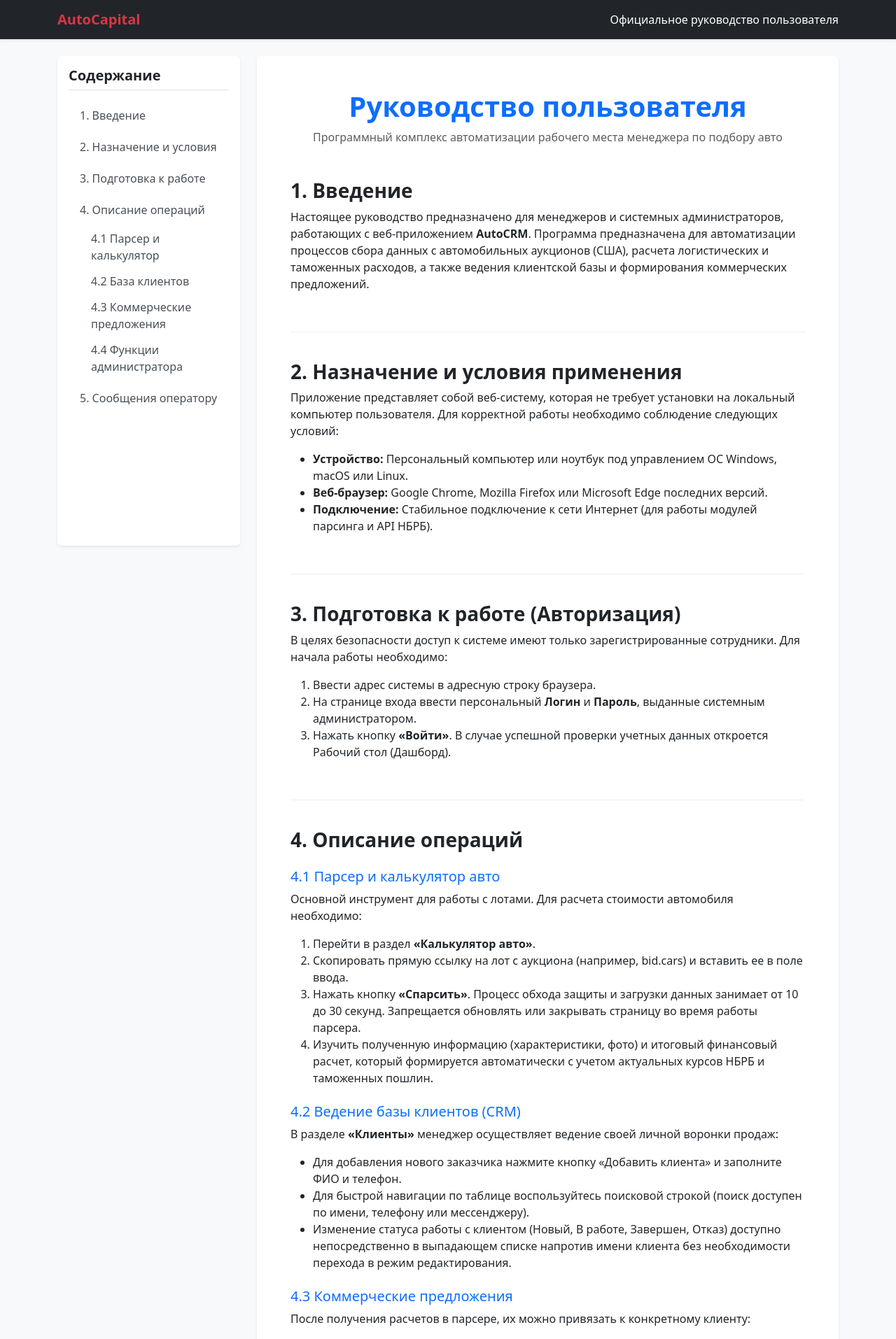
After one commit to CKOPOiLETO/auto_crm, a Flask app: page /manual in a window 1280 px wide. The commit adds this page. Shown: the top 1914 px of the page at 70% size. Run offline with Flask 3, Linux system fonts and the light colour scheme; the visitor is signed in with stand-in values (Sample User, id 1).

Commit message:
ещё раз фиксанул картинки(медленно но верно)

```diff
--- a/app/__init__.py
+++ b/app/__init__.py
@@ -46,7 +46,11 @@ def create_app(config_class=Config):
     def home():
         # Теперь при входе на сайт всех перекидывает на красивый дашборд
         return redirect(url_for('manager.dashboard'))
-
+    from flask import render_template
+    @app.route('/manual')
+    @login_required
+    def manual():
+        return render_template('user_manual.html')
     return app
 
 # Импортируем модели в конце, чтобы SQLAlchemy их увидел
--- a/app/routes/parser.py
+++ b/app/routes/parser.py
@@ -1,10 +1,12 @@
 # app/routes/parser.py
-from flask import Blueprint, render_template, request, flash, redirect, url_for
+from flask import Blueprint, render_template, request, flash, redirect, url_for, abort, Response
 from decimal import Decimal
 import re
 import datetime
+from urllib.parse import urlparse, unquote
 from flask_login import current_user
 from flask_login import login_required
+import requests
 
 from app import db
 from app.models.car import Car
@@ -12,12 +14,123 @@ from app.models.client import Client # <--- Импортируем клиент
 from app.models.proposal import Proposal # <--- Импортируем предложения
 from app.services.browser import create_driver
 from app.services.bidcars_parser import BidCarsParser
+from app.services import bidcars_image_context
 import json
 from app.services.calculator import AutoCalculator
 from datetime import datetime
 from selenium.common.exceptions import WebDriverException, NoSuchWindowException
 
 parser_bp = Blueprint('parser', __name__, template_folder='../templates/parser')
+
+_BIDCARS_HOST_EXACT = frozenset({'bid.cars', 'www.bid.cars'})
+_BIDCARS_HOST_SUFFIX = '.bid.cars'
+_MAX_PROXY_IMAGE_BYTES = 12 * 1024 * 1024
+_IMAGE_REQ_HEADERS = {
+    'User-Agent': (
+        'Mozilla/5.0 (Windows NT 10.0; Win64; x64) AppleWebKit/537.36 '
+        '(KHTML, like Gecko) Chrome/120.0.0.0 Safari/537.36'
+    ),
+    'Accept': 'image/avif,image/webp,image/apng,image/*,*/*;q=0.8',
+}
+
+
+def _allowed_bidcars_image_url(url: str) -> bool:
+    if not url or not isinstance(url, str):
+        return False
+    try:
+        parsed = urlparse(url.strip())
+        if parsed.scheme not in ('http', 'https'):
+            return False
+        host = parsed.netloc.lower().split(':')[0]
+        if host in _BIDCARS_HOST_EXACT:
+            return True
+        return host.endswith(_BIDCARS_HOST_SUFFIX)
+    except Exception:
+        return False
+
+
+def _url_looks_like_image(url: str) -> bool:
+    lower = url.lower().split('?', 1)[0]
+    return lower.endswith(('.jpg', '.jpeg', '.png', '.webp', '.gif'))
+
+
+def _fetch_bidcars_image_bytes(url: str, ctx: dict) -> tuple[bytes, str]:
+    """Загрузка изображения с cookies/UA из сессии Selenium (иначе Cloudflare отдаёт 403)."""
+    sess = requests.Session()
+    for c in ctx.get('cookies') or []:
+        name, value = c.get('name'), c.get('value')
+        if not name:
+            continue
+        try:
+            sess.cookies.set(
+                name,
+                value,
+                domain=c.get('domain'),
+                path=c.get('path') or '/',
+            )
+        except Exception:
+            continue
+
+    ref = (ctx.get('referer') or 'https://bid.cars/').strip()
+    if not ref.endswith('/'):
+        ref = ref + '/'
+    try:
+        p = urlparse(ref)
+        origin = f'{p.scheme}://{p.netloc}' if p.scheme and p.netloc else 'https://bid.cars'
+    except Exception:
+        origin = 'https://bid.cars'
+
+    ua = (ctx.get('user_agent') or '').strip() or _IMAGE_REQ_HEADERS['User-Agent']
+    headers = {
+        'User-Agent': ua,
+        'Accept': 'image/avif,image/webp,image/apng,image/*,*/*;q=0.8',
+        'Accept-Language': 'ru-RU,ru;q=0.9,en-US;q=0.8,en;q=0.7',
+        'Referer': ref,
+        'Origin': origin,
+        'Sec-Fetch-Dest': 'image',
+        'Sec-Fetch-Mode': 'no-cors',
+        'Sec-Fetch-Site': 'same-site',
+    }
+    r = sess.get(url, timeout=25, headers=headers, allow_redirects=True)
+    r.raise_for_status()
+    data = r.content
+    if len(data) > _MAX_PROXY_IMAGE_BYTES:
+        raise ValueError('image too large')
+    head = data[:64].lstrip().lower()
+    if head.startswith(b'<!doctype') or head.startswith(b'<html'):
+        raise ValueError('unexpected html (cloudflare?)')
+    ct = (r.headers.get('Content-Type') or '').split(';')[0].strip().lower()
+    if ct.startswith('image/'):
+        content_type = ct
+    elif _url_looks_like_image(url):
+        content_type = 'image/jpeg'
+    else:
+        raise ValueError('not an image')
+    return data, content_type
+
+
+@parser_bp.route('/parser/bidcars-image')
+def bidcars_image():
+    """Прокси картинок: CORP + Cloudflare — нужны cookie/UA от Selenium (параметр ck)."""
+    raw = request.args.get('url', '')
+    url = unquote(raw) if raw else ''
+    ck = (request.args.get('ck') or '').strip()
+    if not _allowed_bidcars_image_url(url):
+        abort(404)
+    ctx = bidcars_image_context.get(ck) if ck else None
+    if not ctx:
+        abort(401)
+    try:
+        data, content_type = _fetch_bidcars_image_bytes(url, ctx)
+    except (requests.RequestException, ValueError) as e:
+        print(f"[!] bidcars-image failed: {e}")
+        abort(502)
+    return Response(
+        data,
+        mimetype=content_type,
+        headers={'Cache-Control': 'private, max-age=300'},
+    )
+
 
 @parser_bp.route('/parser', methods=['GET', 'POST'])
 #@login_required
@@ -26,6 +139,7 @@ def index():
     calc_result = None
     clients = None
     error = None
+    img_ck_token = None
 
     if request.method == 'POST':
         url = request.form.get('url')
@@ -36,6 +150,17 @@ def index():
                 driver = create_driver()
                 parser = BidCarsParser(driver)
                 data = parser.parse_all(url)
+
+                # Контекст для прокси фото (Cloudflare пропускает только с cookie из этого браузера)
+                if data and data.get('photos'):
+                    try:
+                        ua = driver.execute_script("return navigator.userAgent")
+                        lot_ref = (data.get('url') or url).strip()
+                        img_ck_token = bidcars_image_context.store(
+                            driver.get_cookies(), ua, lot_ref
+                        )
+                    except Exception as e:
+                        print(f"[!] bidcars image context: {e}")
 
                 # 2. Проверяем, удалось ли получить данные
                 # Если цена вернулась как "$0" или None, значит защита нас заблокировала
@@ -89,7 +214,14 @@ def index():
                     except:
                         pass
 
-    return render_template('index.html', data=data, calc_result=calc_result, clients=clients, error=error)
+    return render_template(
+        'index.html',
+        data=data,
+        calc_result=calc_result,
+        clients=clients,
+        error=error,
+        img_ck_token=img_ck_token,
+    )
 # --- НОВЫЙ РОУТ ДЛЯ СОХРАНЕНИЯ КОММЕРЧЕСКОГО ПРЕДЛОЖЕНИЯ ---
 # app/routes/parser.py
 
--- a/app/templates/base.html
+++ b/app/templates/base.html
@@ -19,6 +19,8 @@
                 <a class="nav-link" href="/parser">🚗 Калькулятор авто</a>
                 <a class="nav-link" href="/manager/clients">👥 Клиенты (CRM)</a>
                 <a class="nav-link" href="/manager/proposals">📑 Предложения</a>
+                 <a class="nav-link text-info fw-bold" href="/manual" target="_blank">📖 Руководство</a>
+
             </div>
             <div class="navbar-nav">
                 {% if current_user.role == 'admin' %}
--- a/app/templates/parser/index.html
+++ b/app/templates/parser/index.html
@@ -82,7 +82,7 @@
                 <div class="col-md-6">
                     {% if data.photos %}
                     <div class="ratio ratio-4x3">
-                        <img src="{{ data.photos[0] }}" class="img-fluid rounded shadow-sm" style="object-fit: cover;" alt="Main photo">
+                        <img src="{% if img_ck_token %}{{ url_for('parser.bidcars_image', ck=img_ck_token, url=data.photos[0]) }}{% else %}{{ data.photos[0] }}{% endif %}" class="img-fluid rounded shadow-sm" style="object-fit: cover;" alt="Main photo">
                     </div>
                     {% else %}
                     <div class="alert alert-warning">Фотографии не найдены</div>
@@ -100,7 +100,7 @@
         <div class="col">
             <div class="card h-100 shadow-sm border-0">
                 <a href="{{ photo }}" target="_blank">
-                    <img src="{{ photo }}" class="card-img-top rounded" alt="Car photo">
+                    <img src="{% if img_ck_token %}{{ url_for('parser.bidcars_image', ck=img_ck_token, url=photo) }}{% else %}{{ photo }}{% endif %}" class="card-img-top rounded" alt="Car photo">
                 </a>
             </div>
         </div>
--- /dev/null
+++ b/app/templates/user_manual.html
@@ -0,0 +1,194 @@
+<!DOCTYPE html>
+<html lang="ru">
+<head>
+    <meta charset="UTF-8">
+    <meta name="viewport" content="width=device-width, initial-scale=1.0">
+    <title>Руководство пользователя | AutoCRM</title>
+    <!-- Подключаем Bootstrap 5 -->
+    <link href="https://cdn.jsdelivr.net/npm/bootstrap@5.3.0/dist/css/bootstrap.min.css" rel="stylesheet">
+    <style>
+        /* Плавная прокрутка к якорям */
+        html { scroll-behavior: smooth; }
+        /* Отступ сверху, чтобы заголовки не прилипали к самому краю при прокрутке */
+        section { scroll-margin-top: 80px; padding-bottom: 40px; border-bottom: 1px solid #eee; margin-bottom: 40px; }
+        section:last-child { border-bottom: none; }
+        /* Фиксированное боковое меню */
+        .sidebar { position: sticky; top: 80px; height: calc(100vh - 100px); overflow-y: auto; }
+        .nav-pills .nav-link { color: #495057; border-radius: 6px; margin-bottom: 5px; }
+        .nav-pills .nav-link.active, .nav-pills .show>.nav-link { background-color: #0d6efd; color: white; }
+        .nav-pills .nav-link:hover:not(.active) { background-color: #f8f9fa; }
+    </style>
+</head>
+<body class="bg-light">
+
+<!-- Навигационная панель -->
+<nav class="navbar navbar-dark bg-dark sticky-top shadow-sm mb-4">
+    <div class="container">
+        <span class="navbar-brand fw-bold text-danger">AutoCapital</span>
+        <span class="navbar-text text-white">Официальное руководство пользователя</span>
+    </div>
+</nav>
+
+<div class="container">
+    <div class="row">
+        <!-- Боковое меню с якорями -->
+        <div class="col-md-3">
+            <nav class="sidebar bg-white p-3 rounded shadow-sm">
+                <h5 class="fw-bold mb-3 border-bottom pb-2">Содержание</h5>
+                <ul class="nav nav-pills flex-column">
+                    <li class="nav-item">
+                        <a class="nav-link" href="#intro">1. Введение</a>
+                    </li>
+                    <li class="nav-item">
+                        <a class="nav-link" href="#requirements">2. Назначение и условия</a>
+                    </li>
+                    <li class="nav-item">
+                        <a class="nav-link" href="#auth">3. Подготовка к работе</a>
+                    </li>
+                    <li class="nav-item">
+                        <a class="nav-link" href="#operations">4. Описание операций</a>
+                        <ul class="nav flex-column ms-3 mt-1">
+                            <li class="nav-item"><a class="nav-link py-1 fs-6" href="#op-parser">4.1 Парсер и калькулятор</a></li>
+                            <li class="nav-item"><a class="nav-link py-1 fs-6" href="#op-crm">4.2 База клиентов</a></li>
+                            <li class="nav-item"><a class="nav-link py-1 fs-6" href="#op-proposals">4.3 Коммерческие предложения</a></li>
+                            <li class="nav-item"><a class="nav-link py-1 fs-6" href="#op-admin">4.4 Функции администратора</a></li>
+                        </ul>
+                    </li>
+                    <li class="nav-item mt-1">
+                        <a class="nav-link" href="#messages">5. Сообщения оператору</a>
+                    </li>
+                </ul>
+            </nav>
+        </div>
+
+        <!-- Основной контент руководства -->
+        <div class="col-md-9">
+            <div class="bg-white p-5 rounded shadow-sm">
+
+                <div class="text-center mb-5">
+                    <h1 class="fw-bold text-primary">Руководство пользователя</h1>
+                    <p class="text-muted">Программный комплекс автоматизации рабочего места менеджера по подбору авто</p>
+                </div>
+
+                <section id="intro">
+                    <h3 class="fw-bold">1. Введение</h3>
+                    <p>Настоящее руководство предназначено для менеджеров и системных администраторов, работающих с веб-приложением <strong>AutoCRM</strong>. Программа предназначена для автоматизации процессов сбора данных с автомобильных аукционов (США), расчета логистических и таможенных расходов, а также ведения клиентской базы и формирования коммерческих предложений.</p>
+                </section>
+
+                <section id="requirements">
+                    <h3 class="fw-bold">2. Назначение и условия применения</h3>
+                    <p>Приложение представляет собой веб-систему, которая не требует установки на локальный компьютер пользователя. Для корректной работы необходимо соблюдение следующих условий:</p>
+                    <ul>
+                        <li><strong>Устройство:</strong> Персональный компьютер или ноутбук под управлением ОС Windows, macOS или Linux.</li>
+                        <li><strong>Веб-браузер:</strong> Google Chrome, Mozilla Firefox или Microsoft Edge последних версий.</li>
+                        <li><strong>Подключение:</strong> Стабильное подключение к сети Интернет (для работы модулей парсинга и API НБРБ).</li>
+                    </ul>
+                </section>
+
+                <section id="auth">
+                    <h3 class="fw-bold">3. Подготовка к работе (Авторизация)</h3>
+                    <p>В целях безопасности доступ к системе имеют только зарегистрированные сотрудники. Для начала работы необходимо:</p>
+                    <ol>
+                        <li>Ввести адрес системы в адресную строку браузера.</li>
+                        <li>На странице входа ввести персональный <strong>Логин</strong> и <strong>Пароль</strong>, выданные системным администратором.</li>
+                        <li>Нажать кнопку <strong>«Войти»</strong>. В случае успешной проверки учетных данных откроется Рабочий стол (Дашборд).</li>
+                    </ol>
+                </section>
+
+                <section id="operations">
+                    <h3 class="fw-bold mb-4">4. Описание операций</h3>
+
+                    <h5 id="op-parser" class="text-primary mt-4">4.1 Парсер и калькулятор авто</h5>
+                    <p>Основной инструмент для работы с лотами. Для расчета стоимости автомобиля необходимо:</p>
+                    <ol>
+                        <li>Перейти в раздел <strong>«Калькулятор авто»</strong>.</li>
+                        <li>Скопировать прямую ссылку на лот с аукциона (например, bid.cars) и вставить ее в поле ввода.</li>
+                        <li>Нажать кнопку <strong>«Спарсить»</strong>. Процесс обхода защиты и загрузки данных занимает от 10 до 30 секунд. Запрещается обновлять или закрывать страницу во время работы парсера.</li>
+                        <li>Изучить полученную информацию (характеристики, фото) и итоговый финансовый расчет, который формируется автоматически с учетом актуальных курсов НБРБ и таможенных пошлин.</li>
+                    </ol>
+
+                    <h5 id="op-crm" class="text-primary mt-4">4.2 Ведение базы клиентов (CRM)</h5>
+                    <p>В разделе <strong>«Клиенты»</strong> менеджер осуществляет ведение своей личной воронки продаж:</p>
+                    <ul>
+                        <li>Для добавления нового заказчика нажмите кнопку «Добавить клиента» и заполните ФИО и телефон.</li>
+                        <li>Для быстрой навигации по таблице воспользуйтесь поисковой строкой (поиск доступен по имени, телефону или мессенджеру).</li>
+                        <li>Изменение статуса работы с клиентом (Новый, В работе, Завершен, Отказ) доступно непосредственно в выпадающем списке напротив имени клиента без необходимости перехода в режим редактирования.</li>
+                    </ul>
+
+                    <h5 id="op-proposals" class="text-primary mt-4">4.3 Коммерческие предложения</h5>
+                    <p>После получения расчетов в парсере, их можно привязать к конкретному клиенту:</p>
+                    <ol>
+                        <li>На странице результатов парсинга нажмите <strong>«Сохранить как Коммерческое предложение»</strong>.</li>
+                        <li>В модальном окне выберите клиента из списка и определите маршрут логистики (Полный, Только море, Без доставки). Сумма пересчитается автоматически.</li>
+                        <li>Перейдите в раздел <strong>«Предложения»</strong>.</li>
+                        <li>Нажмите кнопку <strong>«📄 Скачать PDF»</strong>. Система автоматически сгенерирует готовый файл с фото и детализацией цены для отправки заказчику.</li>
+                    </ol>
+
+                    <h5 id="op-admin" class="text-danger mt-4">4.4 Функции администратора (Только для роли Admin)</h5>
+                    <p>Сотрудник с ролью «Администратор» имеет расширенные права:</p>
+                    <ul>
+                        <li><strong>Тарифы:</strong> Изменение базовой стоимости доставки (США, Море, Европа) и аукционного сбора. Для автоматического обновления курсов валют с Нацбанка РБ нажмите кнопку «Получить с НБРБ».</li>
+                        <li><strong>Сотрудники:</strong> Добавление новых менеджеров, смена паролей и управление ролями.</li>
+                        <li><strong>Аналитика:</strong> Просмотр графиков конверсии, статистики популярности авто и эффективности всех менеджеров.</li>
+                    </ul>
+                </section>
+
+                <section id="messages">
+                    <h3 class="fw-bold">5. Сообщения оператору</h3>
+                    <p>Система активно взаимодействует с пользователем через цветовые всплывающие уведомления (алерты):</p>
+                    <table class="table table-bordered">
+                        <thead class="table-light">
+                            <tr>
+                                <th style="width: 20%;">Тип уведомления</th>
+                                <th>Значение и действия</th>
+                            </tr>
+                        </thead>
+                        <tbody>
+                            <tr>
+                                <td><span class="badge bg-success w-100 py-2 text-white">Зеленое (Успех)</span></td>
+                                <td>Операция выполнена корректно (клиент добавлен, предложение сохранено, курсы обновлены). Дополнительных действий не требуется.</td>
+                            </tr>
+                            <tr>
+                                <td><span class="badge bg-warning w-100 py-2 text-dark">Желтое (Внимание)</span></td>
+                                <td>Предупреждающая информация. Например, «У вас нет прав для изменения этого предложения» (если менеджер пытается удалить чужое предложение).</td>
+                            </tr>
+                            <tr>
+                                <td><span class="badge bg-danger w-100 py-2 text-white">Красное (Ошибка)</span></td>
+                                <td>Критическая ошибка, требующая вмешательства. Примеры: неверный пароль; обрыв соединения при парсинге; отсутствие интернета при попытке обратиться к НБРБ. В случае ошибки парсинга следует убедиться в правильности ссылки и повторить попытку через 1-2 минуты.</td>
+                            </tr>
+                        </tbody>
+                    </table>
+                </section>
+
+            </div>
+        </div>
+    </div>
+</div>
+
+<!-- Скрипт для подсветки активного пункта в боковом меню при скролле (Scrollspy) -->
+<script src="https://cdn.jsdelivr.net/npm/bootstrap@5.3.0/dist/js/bootstrap.bundle.min.js"></script>
+<script>
+    document.addEventListener('DOMContentLoaded', function () {
+        const sections = document.querySelectorAll('section');
+        const navLinks = document.querySelectorAll('.sidebar .nav-link');
+
+        window.addEventListener('scroll', () => {
+            let current = '';
+            sections.forEach(section => {
+                const sectionTop = section.offsetTop;
+                if (pageYOffset >= sectionTop - 100) {
+                    current = section.getAttribute('id');
+                }
+            });
+
+            navLinks.forEach(link => {
+                link.classList.remove('active');
+                if (link.getAttribute('href').includes(current) && current !== '') {
+                    link.classList.add('active');
+                }
+            });
+        });
+    });
+</script>
+</body>
+</html>
```
Also changed, not shown: app/routes/manager.py (+6 -19 lines), app/services/bidcars_image_context.py (added, +46 -0 lines), app/services/browser.py (+35 -24 lines).
